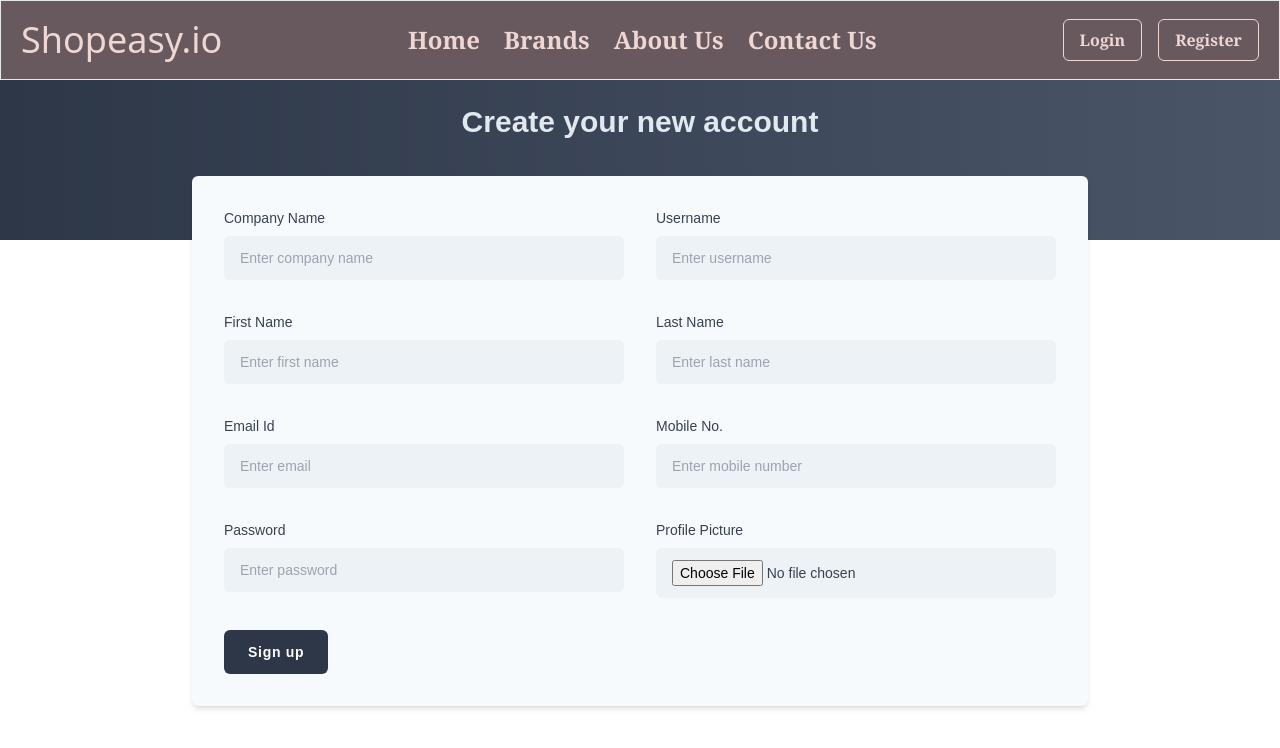
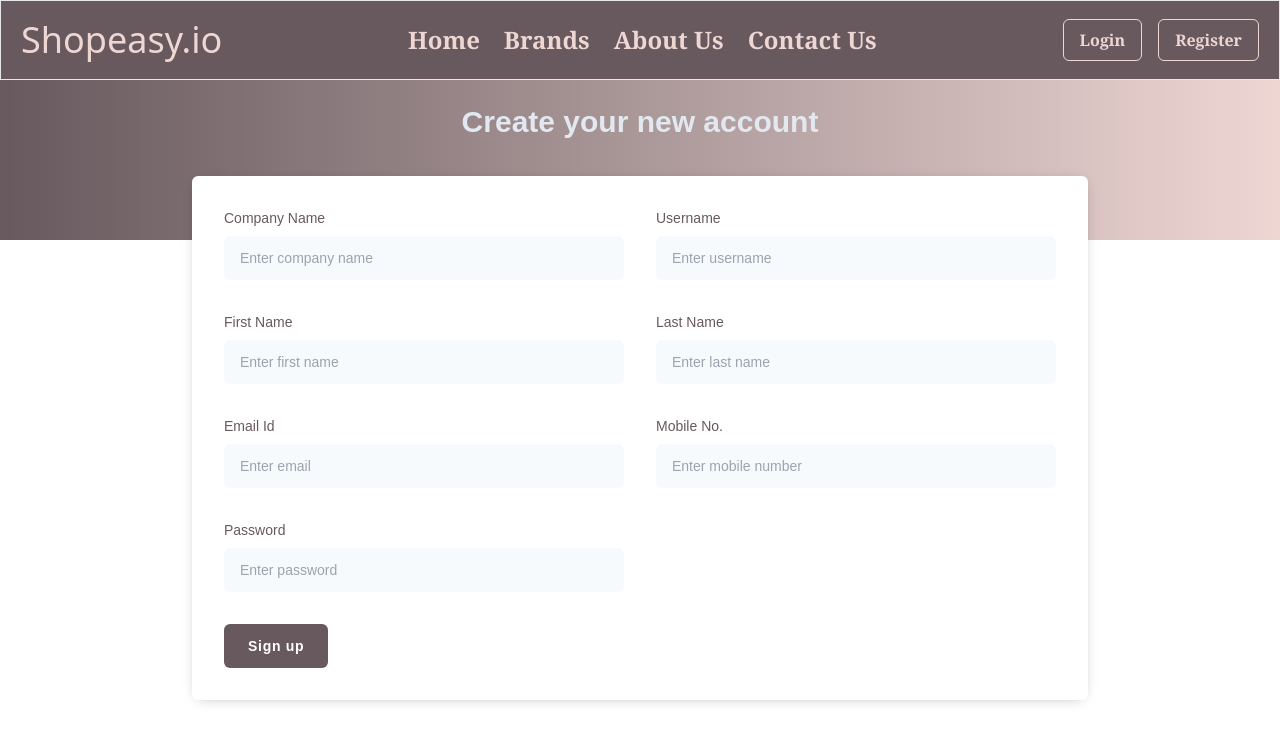
Before and after one commit to Thandekaportiap/shopeasy.io, a React (Vite) app in the folder frontend/: page /register/admin in a window 1280 px wide. Shown: the top 748 px of the page. Built offline with nearby package versions, Linux system fonts and the light colour scheme.

Commit message:
Chore: fix all the login and register pages

```diff
--- a/frontend/src/App.jsx
+++ b/frontend/src/App.jsx
@@ -1,7 +1,7 @@
 import { useEffect, useState } from 'react'; // Ensure you import useEffect
 import { useDispatch } from 'react-redux';
 import { useNavigate } from 'react-router-dom'; // Ensure useNavigate is imported
-// import { setUserId, clearUserId } from './store/actions/userActions';
+import { setUserId, clearUserId } from './Features/UsersSlice';
 import Navbar from './components/NavBar';
 import { Routes, Route } from "react-router-dom";
 import HomePage from './pages/HomePage';
@@ -20,18 +20,18 @@ function App() {
   const dispatch = useDispatch();
   const navigate = useNavigate(); // Using useNavigate here
 
-  // useEffect(() => {
-  //   const savedUserId = localStorage.getItem('loggedInUserId');
-  //   const savedUserRole = localStorage.getItem('userRole');
+  useEffect(() => {
+    const savedUserId = localStorage.getItem('loggedInUserId');
+    const savedUserRole = localStorage.getItem('userRole');
 
-  //   if (savedUserId) {
-  //     setId(savedUserId);
-  //     dispatch(setUserId(savedUserId));
-  //   }
-  //   if (savedUserRole) {
-  //     setUserRole(savedUserRole);
-  //   }
-  // }, [dispatch]);
+    if (savedUserId) {
+      setId(savedUserId);
+      dispatch(setUserId(savedUserId));
+    }
+    if (savedUserRole) {
+      setUserRole(savedUserRole);
+    }
+  }, [dispatch]);
 
   const handleLogin = (userId, role) => {
     setId(userId);
--- a/frontend/src/pages/adminpages/RegisterAdmin.jsx
+++ b/frontend/src/pages/adminpages/RegisterAdmin.jsx
@@ -66,102 +66,94 @@ const RegisterAdmin = () => {
 
     return (
         <div className="font-[sans-serif]">
-            <div className="text-center bg-gradient-to-r from-[#2D3748] to-[#4A5568] min-h-[160px] sm:p-6 p-4">
+            <div className="text-center bg-gradient-to-r from-[#67595e] to-[#eed6d3] min-h-[160px] sm:p-6 p-4">
                 <h4 className="sm:text-3xl text-2xl font-bold text-[#E2E8F0]">Create your new account</h4>
             </div>
 
             <div className="mx-4 mb-4 -mt-16">
-                <form onSubmit={handleSubmit} className="max-w-4xl mx-auto bg-[#F7FAFC] shadow-md sm:p-8 p-4 rounded-md">
+                <form onSubmit={handleSubmit} className="max-w-4xl mx-auto bg-white shadow-[0_2px_13px_-6px_rgba(0,0,0,0.4)] sm:p-8 p-4 rounded-md">
                     <div className="grid md:grid-cols-2 gap-8">
                         <div>
-                            <label className="text-gray-700 text-sm mb-2 block">Company Name</label>
+                            <label className="text-[#67595e] text-sm mb-2 block">Company Name</label>
                             <input
                                 type="text"
                                 value={company}
                                 onChange={(e) => setCompany(e.target.value)}
-                                className="bg-[#EDF2F7] focus:bg-white w-full text-sm text-gray-700 px-4 py-3 rounded-md outline-[#3182CE] transition-all"
+                                className="bg-[#f7fafc] focus:bg-white w-full text-sm text-[#67595e] px-4 py-3 rounded-md outline-[#3182CE] transition-all"
                                 placeholder="Enter company name"
                                 required
                             />
                         </div>
                         <div>
-                            <label className="text-gray-700 text-sm mb-2 block">Username</label>
+                            <label className="text-[#67595e] text-sm mb-2 block">Username</label>
                             <input
                                 type="text"
                                 value={username}
                                 onChange={(e) => setUsername(e.target.value)}
-                                className="bg-[#EDF2F7] focus:bg-white w-full text-sm text-gray-700 px-4 py-3 rounded-md outline-[#3182CE] transition-all"
+                                className="bg-[#f7fafc] focus:bg-white w-full text-sm text-[#67595e] px-4 py-3 rounded-md outline-[#3182CE] transition-all"
                                 placeholder="Enter username"
                                 required
                             />
                         </div>
                         <div>
-                            <label className="text-gray-700 text-sm mb-2 block">First Name</label>
+                            <label className="text-[#67595e] text-sm mb-2 block">First Name</label>
                             <input
                                 type="text"
                                 value={firstName}
                                 onChange={(e) => setFirstName(e.target.value)}
-                                className="bg-[#EDF2F7] focus:bg-white w-full text-sm text-gray-700 px-4 py-3 rounded-md outline-[#3182CE] transition-all"
+                                className="bg-[#f7fafc] focus:bg-white w-full text-sm text-[#67595e] px-4 py-3 rounded-md outline-[#3182CE] transition-all"
                                 placeholder="Enter first name"
                                 required
                             />
                         </div>
                         <div>
-                            <label className="text-gray-700 text-sm mb-2 block">Last Name</label>
+                            <label className="text-[#67595e] text-sm mb-2 block">Last Name</label>
                             <input
                                 type="text"
                                 value={lastName}
                                 onChange={(e) => setLastName(e.target.value)}
-                                className="bg-[#EDF2F7] focus:bg-white w-full text-sm text-gray-700 px-4 py-3 rounded-md outline-[#3182CE] transition-all"
+                                className="bg-[#f7fafc] focus:bg-white w-full text-sm text-[#67595e] px-4 py-3 rounded-md outline-[#3182CE] transition-all"
                                 placeholder="Enter last name"
                                 required
                             />
                         </div>
                         <div>
-                            <label className="text-gray-700 text-sm mb-2 block">Email Id</label>
+                            <label className="text-[#67595e] text-sm mb-2 block">Email Id</label>
                             <input
                                 type="email"
                                 value={email}
                                 onChange={(e) => setEmail(e.target.value)}
-                                className="bg-[#EDF2F7] focus:bg-white w-full text-sm text-gray-700 px-4 py-3 rounded-md outline-[#3182CE] transition-all"
+                                className="bg-[#f7fafc] focus:bg-white w-full text-sm text-[#67595e] px-4 py-3 rounded-md outline-[#3182CE] transition-all"
                                 placeholder="Enter email"
                                 required
                             />
                         </div>
                         <div>
-                            <label className="text-gray-700 text-sm mb-2 block">Mobile No.</label>
+                            <label className="text-[#67595e] text-sm mb-2 block">Mobile No.</label>
                             <input
                                 type="tel"
                                 value={mobile}
                                 onChange={(e) => setMobile(e.target.value)}
-                                className="bg-[#EDF2F7] focus:bg-white w-full text-sm text-gray-700 px-4 py-3 rounded-md outline-[#3182CE] transition-all"
+                                className="bg-[#f7fafc] focus:bg-white w-full text-sm text-[#67595e] px-4 py-3 rounded-md outline-[#3182CE] transition-all"
                                 placeholder="Enter mobile number"
                                 required
                             />
                         </div>
                         <div>
-                            <label className="text-gray-700 text-sm mb-2 block">Password</label>
+                            <label className="text-[#67595e] text-sm mb-2 block">Password</label>
                             <input
                                 type="password"
                                 value={password}
                                 onChange={(e) => setPassword(e.target.value)}
-                                className="bg-[#EDF2F7] focus:bg-white w-full text-sm text-gray-700 px-4 py-3 rounded-md outline-[#3182CE] transition-all"
+                                className="bg-[#f7fafc] focus:bg-white w-full text-sm text-[#67595e] px-4 py-3 rounded-md outline-[#3182CE] transition-all"
                                 placeholder="Enter password"
                                 required
                             />
                         </div>
-                        <div>
-                            <label className="text-gray-700 text-sm mb-2 block">Profile Picture</label>
-                            <input
-                                type="file"
-                                accept="image/*"
-                                onChange={handleFileChange}
-                                className="bg-[#EDF2F7] focus:bg-white w-full text-sm text-gray-700 px-4 py-3 rounded-md outline-[#3182CE] transition-all"
-                            />
-                        </div>
+
                     </div>
                     <div className="mt-8">
-                        <button type="submit" className="py-3 px-6 text-sm tracking-wider font-semibold rounded-md text-white bg-[#2D3748] hover:bg-[#4A5568] focus:outline-none">
+                        <button type="submit" className="py-3 px-6 text-sm tracking-wider font-semibold rounded-md text-white bg-[#67595e] hover:bg-[#503f45] focus:outline-none">
                             Sign up
                         </button>
                     </div>
--- a/frontend/src/pages/userpages/RegisterPage.jsx
+++ b/frontend/src/pages/userpages/RegisterPage.jsx
@@ -125,15 +125,7 @@ const RegisterPage = () => {
                                 required
                             />
                         </div>
-                        <div>
-                            <label className="text-gray-800 text-sm mb-2 block">Profile Picture</label>
-                            <input
-                                type="file"
-                                accept="image/*"
-                                onChange={handleFileChange}
-                                className="bg-gray-100 w-full text-sm text-gray-800 px-4 py-3 rounded-md"
-                            />
-                        </div>
+
                     </div>
                     <div className="mt-8">
                         <button type="submit" className="py-3 px-6 text-sm tracking-wider font-semibold rounded-md text-white bg-[#67595e] hover:bg-[#eec603] focus:outline-none" disabled={loading}>
```
